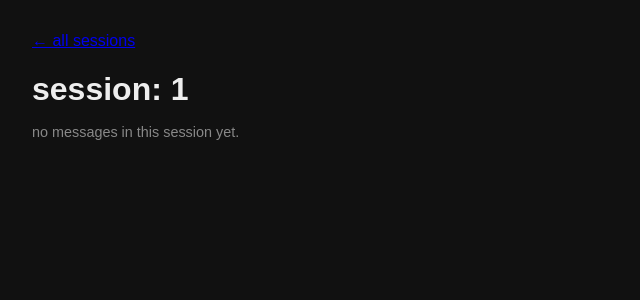
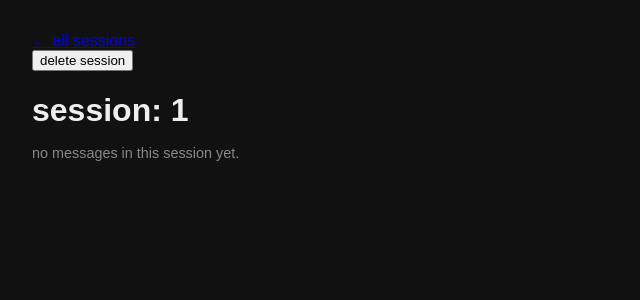
Before and after one commit to RitikDutta/BOT-GPT, a Flask app: page /sessions/1 in a window 1280 px wide. Shown: the top 300 px of the page, without its empty margins (0-640 px from the left). Run offline with Flask 3, Linux system fonts and the light colour scheme; data that the repository does not hold is empty; some web fonts are replaced.

Commit message:
add delete button ui working

```diff
--- a/app/templates/messages.html
+++ b/app/templates/messages.html
@@ -18,6 +18,11 @@
 
     <div class="top-bar">
         <a href="{{ url_for('sessions_page') }}" class="back-link">← all sessions</a>
+        <form method="post" action="{{ url_for('delete_session_route', session_id=session_id) }}" class="inline-form">
+            <button type="submit" class="btn btn-danger">
+                delete session
+            </button>
+        </form>
     </div>
 
     <h1 class="page-title">session: {{ session_id }}</h1>
@@ -39,6 +44,15 @@
             <div class="message-content">
                 {{ content }}
             </div>
+            <div class="message-actions">
+                <form method="post"
+                    action="{{ url_for('cut_from_message_view', session_id=session_id, message_id=msg_id) }}"
+                    class="inline-form">
+                    <button type="submit" class="cut-btn">
+                        cut from this message
+                    </button>
+                </form>
+            </div>
         </div>
         {% endfor %}
     </div>
```
